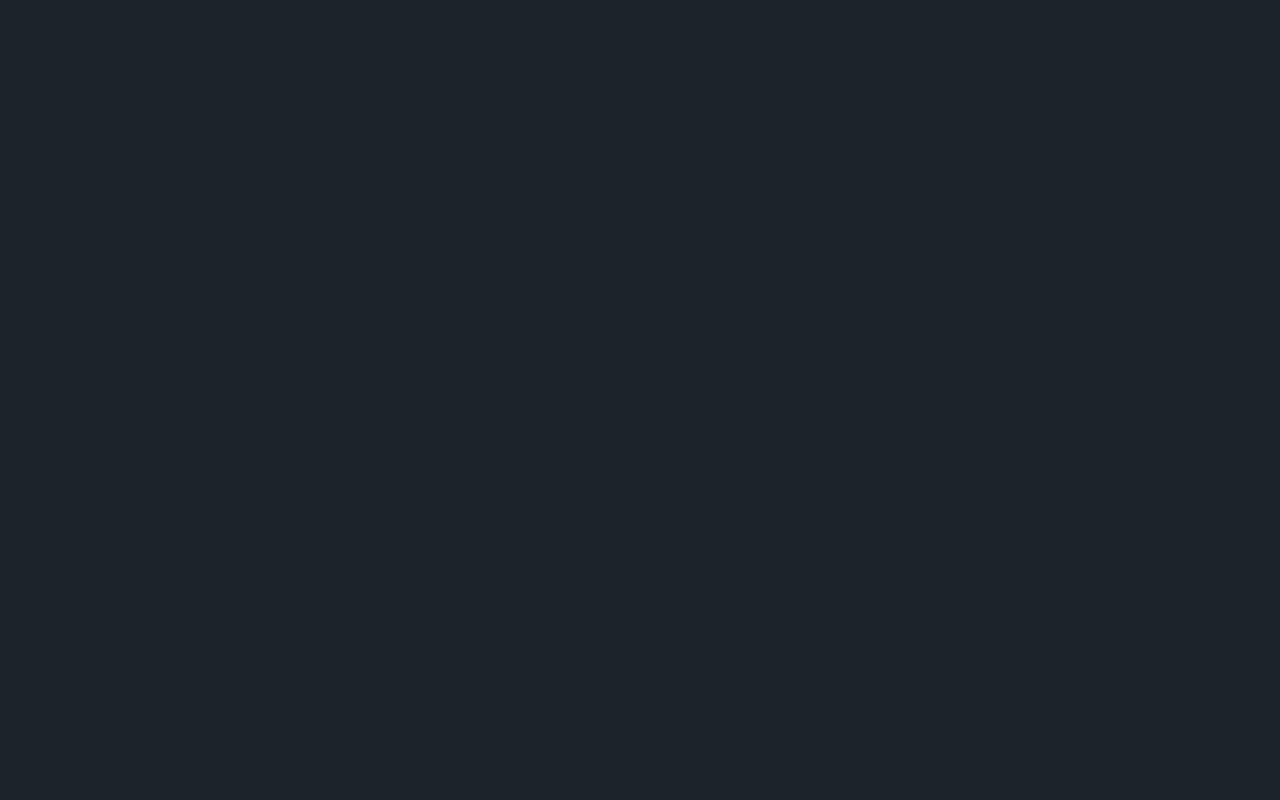
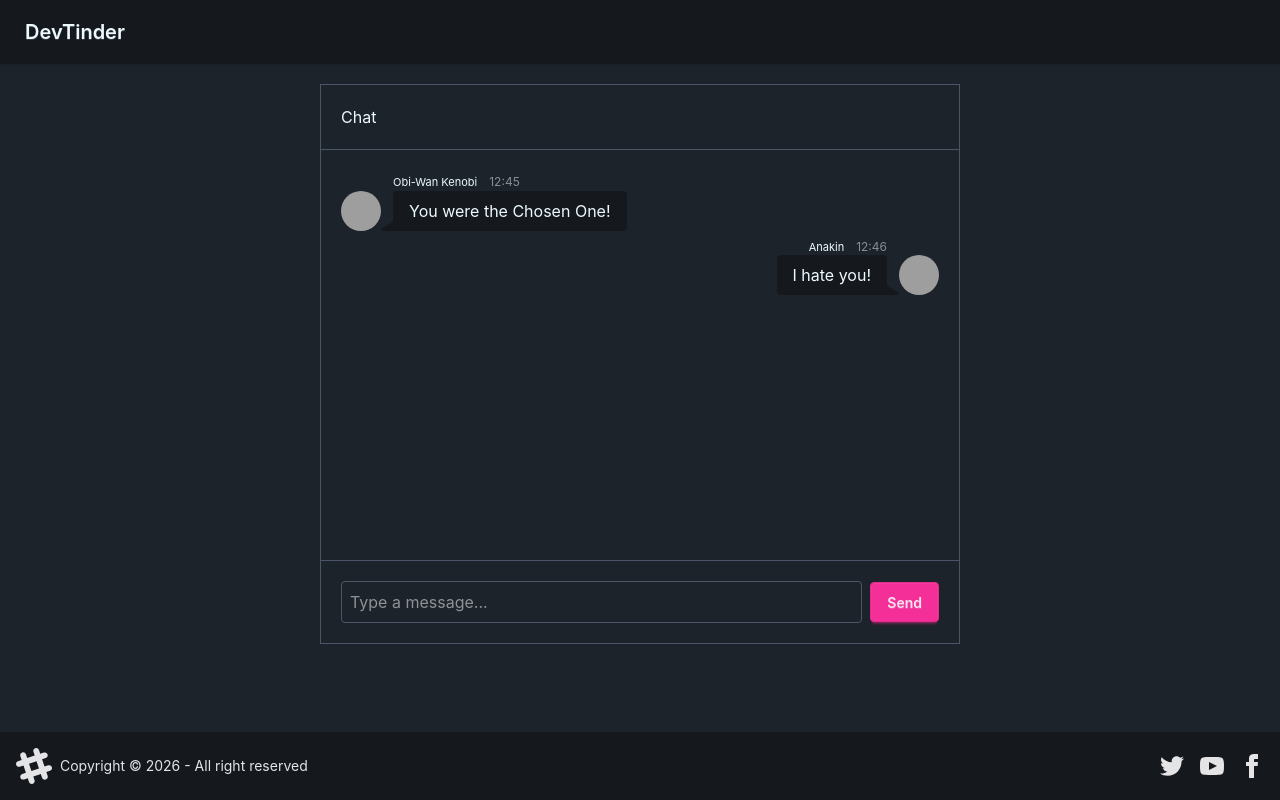
Before and after one commit to dineshsrisai/devTinder-web, a React (Vite) app: page /chat/1 in a window 1280 px wide. Before the commit this address had no page. Built offline with nearby package versions, Linux system fonts and the light colour scheme; no server answers; grey boxes are pictures that could not be loaded.

Commit message:
building chat

```diff
--- a/src/App.jsx
+++ b/src/App.jsx
@@ -7,6 +7,8 @@ import { Provider } from "react-redux";
 import Feed from "./components/Feed";
 import Connections from "./components/Connections";
 import Requests from "./components/Requests";
+import Chat from "./components/Chat";
+
 
 function App() {
   return (
@@ -20,6 +22,7 @@ function App() {
               <Route path="/profile" element={<Profile />} />
               <Route path="/connections" element={<Connections />} />
               <Route path="/requests" element={<Requests />} />
+              <Route path="/chat/:targetUserId" element={<Chat />} />
             </Route>
           </Routes>
         </BrowserRouter>
--- a/src/components/Body.jsx
+++ b/src/components/Body.jsx
@@ -31,9 +31,11 @@ const Body = () => {
   }, []);
 
   return (
-    <div>
+    <div className="min-h-screen flex flex-col">
       <NavBar />
-      <Outlet />
+      <main className="flex-grow">
+        <Outlet />
+      </main>
       <Footer />
     </div>
   );
--- /dev/null
+++ b/src/components/Chat.jsx
@@ -0,0 +1,70 @@
+import { useState } from "react";
+import { useParams } from "react-router-dom";
+
+const Chat = () => {
+  const { targetUserId } = useParams();
+
+  const [messages, setMessages] = useState([
+    {
+      id: 1,
+      sender: "Obi-Wan Kenobi",
+      text: "You were the Chosen One!",
+      position: "start",
+      time: "12:45",
+      image: "https://img.daisyui.com/images/profile/demo/kenobee@192.webp",
+    },
+    {
+      id: 2,
+      sender: "Anakin",
+      text: "I hate you!",
+      position: "end",
+      time: "12:46",
+      image: "https://img.daisyui.com/images/profile/demo/anakeen@192.webp",
+    },
+  ]);
+
+  console.log(targetUserId);
+
+  return (
+    <div className="w-1/2 mx-auto border border-gray-600 m-5 h-[70vh] flex flex-col">
+      <h1 className="p-5 border-b border-gray-600">Chat</h1>
+
+      <div className="flex-1 overflow-scroll p-5">
+        {messages.map((msg, idx) => {
+          return (
+            <div
+              key={idx}
+              className={`chat ${
+                msg.position === "start" ? "chat-start" : "chat-end"
+              }`}
+            >
+              <div className="chat-image avatar">
+                <div className="w-10 rounded-full">
+                  <img alt={msg.sender} src={msg.image} />
+                </div>
+              </div>
+
+              <div className="chat-header">
+                {msg.sender}
+                <time className="text-xs opacity-50 ml-2">{msg.time}</time>
+              </div>
+
+              <div className="chat-bubble">{msg.text}</div>
+            </div>
+          );
+        })}
+      </div>
+
+      <div className="p-5 border-t border-gray-600 flex items-center gap-2">
+        <input
+          className="flex-1 border border-gray-600 text-white rounded p-2"
+          placeholder="Type a message..."
+        />
+
+        <button className="btn btn-secondary">Send</button>
+      </div>
+    </div>
+  );
+};
+
+export default Chat;
--- a/src/components/Connections.jsx
+++ b/src/components/Connections.jsx
@@ -3,6 +3,7 @@ import { BASE_URL } from "../utils/constants";
 import { useEffect } from "react";
 import { useDispatch, useSelector } from "react-redux";
 import { addConnections } from "../utils/connections";
+import { Link } from "react-router-dom";
 
 const Connections = () => {
   const connections = useSelector((store) => store.connection);
@@ -25,7 +26,12 @@ const Connections = () => {
 
   if (!connections) return;
 
-  if (connections.length === 0) return <h1 className="text-center my-75 font-bold text-3xl">No Connections Found</h1>;
+  if (connections.length === 0)
+    return (
+      <h1 className="text-center my-75 font-bold text-3xl">
+        No Connections Found
+      </h1>
+    );
 
   return (
     <div className="text-center my-10">
@@ -53,6 +59,11 @@ const Connections = () => {
                 )}
                 <p className="text-sm mt-1">{about}</p>
               </div>
+              <div className="ml-auto btn btn-primary">
+                <Link to={"/chat/" + connection._id}>
+                  <button>Chat</button>
+                </Link>
+              </div>
             </div>
           );
         })}
--- a/src/components/Footer.jsx
+++ b/src/components/Footer.jsx
@@ -1,7 +1,7 @@
 const Footer = () => {
   return (
     <div className="">
-      <footer className="footer sm:footer-horizontal bg-base-300 text-neutral-content items-center p-4 fixed bottom-0">
+      <footer className="footer sm:footer-horizontal bg-base-300 text-neutral-content items-center p-4">
         <aside className="grid-flow-col items-center">
           <svg
             width="36"
```
